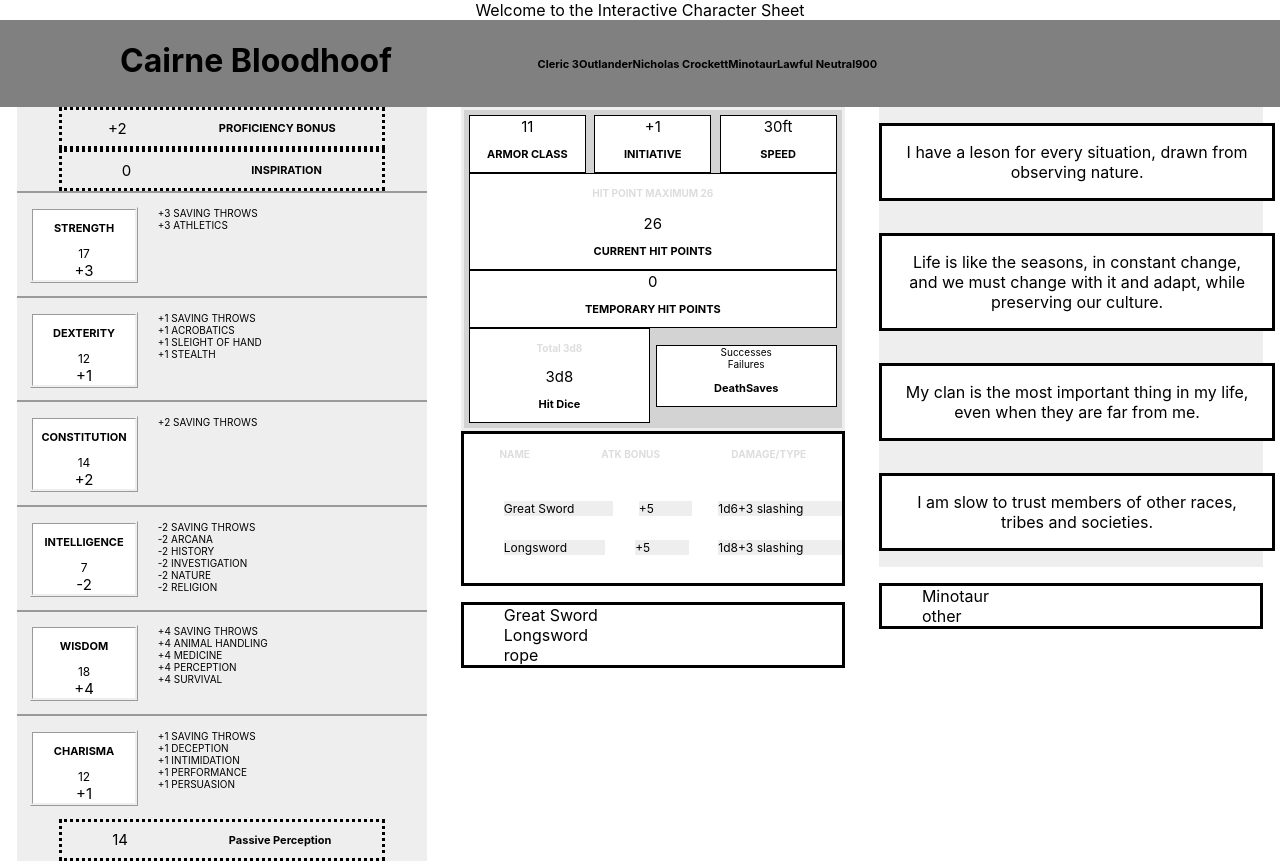
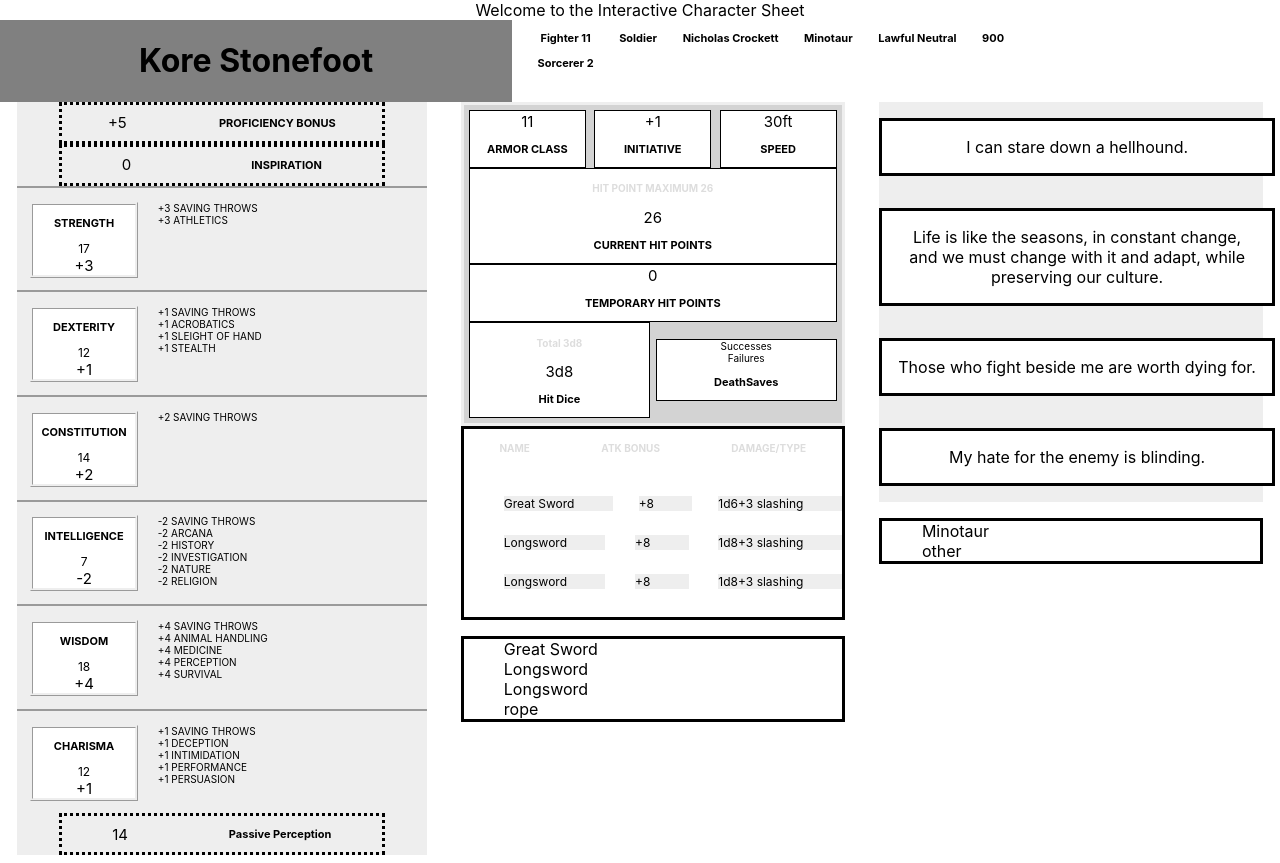
Before and after one commit to nicholasccrockett/interactive-character-sheet, a React (Create React App) app: page / in a window 1280 px wide. Shown: the top 863 px of the page. Built offline with nearby package versions, Linux system fonts and the light colour scheme.

Commit message:
made some minor changes and switched character to character 2

```diff
--- a/src/App.css
+++ b/src/App.css
@@ -15,9 +15,13 @@
 }
 .otherMeta {
   display:flex;
-  align-content: space-between;
-  padding:2vw;
-  flex-wrap: wrap;
+  align-content: space-around;
+  width: 60vw;
+  background-color: white;
+}
+
+.otherMeta h3 {
+  padding-left: 2vw;
 }
 
 .page1 {
--- a/src/App.js
+++ b/src/App.js
@@ -11,7 +11,7 @@ class App extends React.Component {
     super(props);
     this.handbook = require("./PH.json");
     this.data = require("./Characters.json");
-    this.selected = this.data.Characters[0];
+    this.selected = this.data.Characters[1];
     //set state value based off of incoming character. Assumes the use of the first character.
     this.state = {
       sel:0,
--- a/src/Characters.json
+++ b/src/Characters.json
@@ -103,6 +103,15 @@
           "damageType": "slashing"
         },
         {
+          "name": "Longsword",
+          "type": "weapon",
+          "category": "martial",
+          "damageDie": "d8",
+          "twoHandedDamageDie": "d12",
+          "damageDieNum": 1,
+          "damageType": "slashing"
+        },
+        {
           "name": "rope",
           "type": "utility",
           "length": "50ft"
@@ -111,20 +120,20 @@
     },
     {
       "playerName": "Nicholas Crockett",
-      "charName": "Cairne Bloodhoof",
-      "class": "Cleric",
-      "sClass": "",
-      "pcLevel": 3,
-      "scLevel": 0,
-      "background": "Outlander",
-      "personalityTraits": "",
-      "ideals": "",
-      "bonds": "",
-      "flaws": "",
+      "charName": "Kore Stonefoot",
+      "class": "Fighter",
+      "sClass": "Sorcerer",
+      "pcLevel": 11,
+      "scLevel": 2,
+      "background": "Soldier",
+      "personalityTraits": "I can stare down a hellhound.",
+      "ideals": "Life is like the seasons, in constant change, and we must change with it and adapt, while preserving our culture.",
+      "bonds": "Those who fight beside me are worth dying for.",
+      "flaws": "My hate for the enemy is blinding.",
       "race": "Minotaur",
       "alignment": "Lawful Neutral",
       "otherProficiencies": "None, ",
-      "featuresAndTraits": "",
+      "featuresAndTraits": ["Minotaur","other"],
       "languages": "Common, Minotaur and Orcish",
       "experiencePoints": 900,
       "inspiration": 0,
@@ -212,6 +221,15 @@
           "damageType": "slashing"
         },
         {
+          "name": "Longsword",
+          "type": "weapon",
+          "category": "martial",
+          "damageDie": "d8",
+          "twoHandedDamageDie": "d12",
+          "damageDieNum": 1,
+          "damageType": "slashing"
+        },
+        {
           "name": "rope",
           "type": "utility",
           "length": "50ft"
--- a/src/PH.json
+++ b/src/PH.json
@@ -1,8 +1,58 @@
 {
-  "Races": {},
+  "Races": {
+    "Dwarf": {
+      "abilityScore": {"con": 2},
+      "age": "Dwarves mature at the sam e rate as humans, but they’re considered young until they reach the age of 50. On average, they live about 350 years",
+      "alignment": "Most dwarves are lawful, believing firmly in the benefits of a well-ordered society. They tend toward good as well, with a strong sense of fair play and a belief that everyone deserves to share in the benefits of a just order",
+      "sizeDesc": "Dwarves stand between 4 and 5 feet tall and average about 150 pounds. Your size is Medium.",
+      "size": "medium",
+      "speed": 25,
+      "speedDesc": "Your base walking speed is 25 feet. Your speed is not reduced by wearing heavy armor.",
+      "traits": [
+        {
+          "name": "Darkvision",
+          "desc": "Accustom ed to life underground, you have superior vision in dark and dim conditions. You can see in dim light within 60 feet of you as if it were bright light, and in darkness as if it w ere dim light. You can’t discern color in darkness, only shades of gray",
+          "traitID": "darkvision"
+        },
+        {
+          "name": "Dwarven Resilience",
+          "desc": "You have advantage on saving throws against poison, and you have resistance against poison damage",
+          "traitID": "dwarvenResilience"
+        },
+        {
+          "name": "Dwarven Combat Training",
+          "desc": "You have proficiency with the battleaxe, handeaxe, throwing hammer, and warhammer",
+          "traitID": "dwarvenCombatTraining"
+        },
+        {
+          "name": "Tool Proficiency",
+          "desc": "You gain proficiency with the artisan's tools of your choice: smith's tools, brewer's supplies, or mason's tools.",
+          "traitID": "ToolProficiency"
+        },
+        {
+          "name": "Stonecunning",
+          "desc": "Whenever you make an Intelligence(History) check related to the origin of stonework,  you are considered proficient in the History sill and add double your proficency bonus to the check, instead of your normal proficiency bonus.",
+          "traitID": "stonecunning"
+        },
+        {
+          "name": "Languages",
+          "desc": "You can speak, read, and write Common and Dwarvish. Dwarvish is full of hard consonants and guttural sounds, and those characteristics spill over into whatever other language a dw arf might speak.",
+          "traitID": "dwarvishLanguages"
+        },
+        {
+          "name": "Subrace",
+          "desc": "Two main subraces of dwarves populate the worlds of D&D: hill dwarves and mountain dwarves. Choose one of these subraces.",
+          "traitID": "subrace"
+        }
+      ]
+    }
+  },
   "Classes": {},
   "Backgrounds": {},
   "Equipment": {
+    "properties": {
+      "Finesse": ""
+    },
     "armor": {
       "Padded": {"category": "Light", "cost": 5, "class": 11, "maxMod": -1, "strReq": "0", "stealth": "Disadvantage", "weight": 8},
       "Leather": {"category": "Light", "cost": 10, "class": 11, "maxMod": -1, "strReq": "0", "stealth": "", "weight": 10},
@@ -19,7 +69,34 @@
       "Shield": {"category": "Shield", "cost": 10, "class": 2, "weight": 6}
     },
     "weapons": {
+      "club": {
+        "name": "Club",
+        "category": "simple",
+        "cost": 0.1,
+        "damageDie": "d4",
+        "damageDieNum": 1,
 
+        "damageType": "bludgeoning",
+        "weight": 2,
+        "properties": [
+          "light"
+        ]
+      },
+      "dagger": {
+        "name": "Dagger",
+        "category": "simple",
+        "cost": 2,
+        "damageDie": "d4",
+        "damageDieNum": 1,
+        "damageType": "piercing",
+        "weight": 1,
+        "properties": [
+          "Finesse",
+          "Light",
+          "Thrown (range 20/60)"
+        ]
+      },
+      "greatclub": ""
     },
     "others": {
 
```
